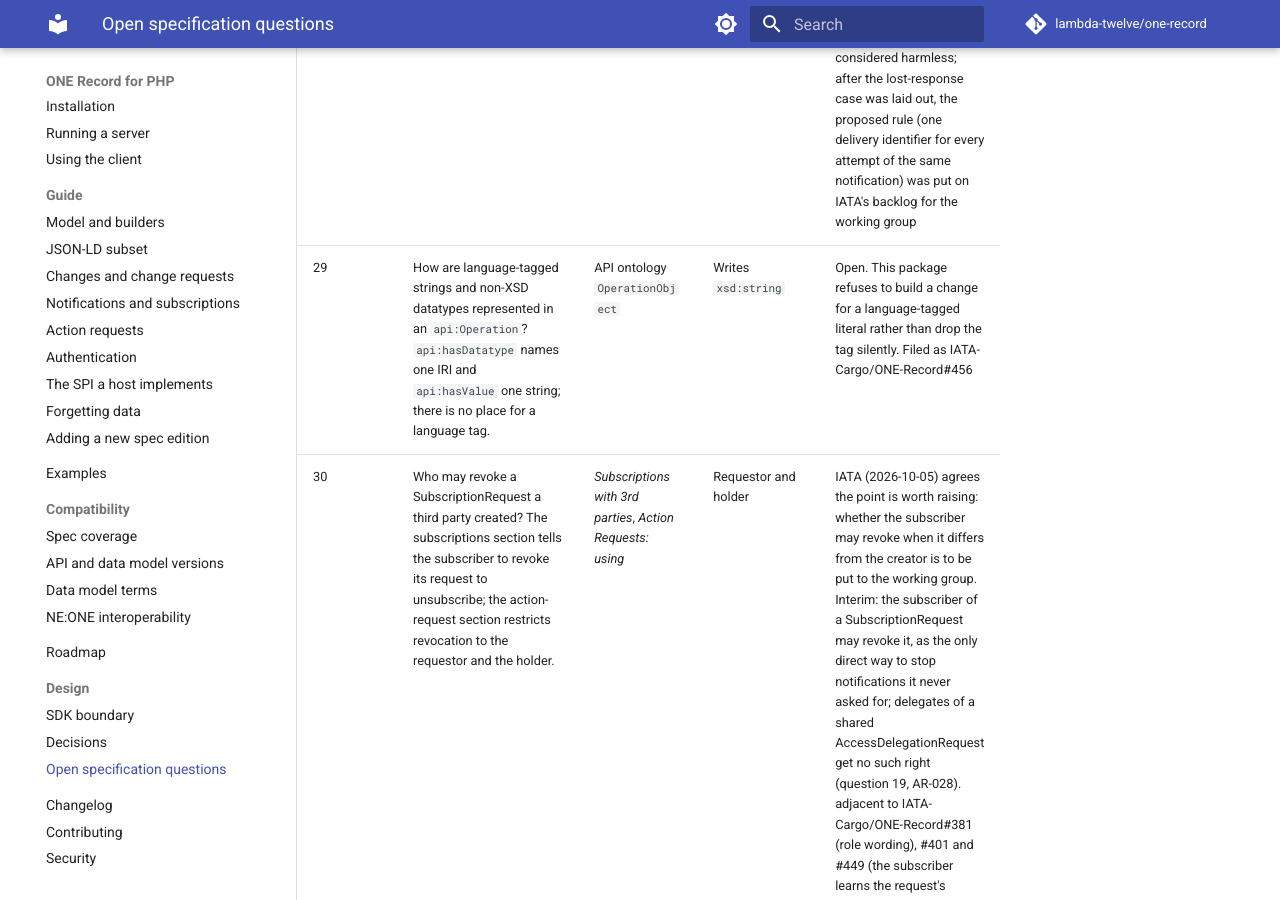
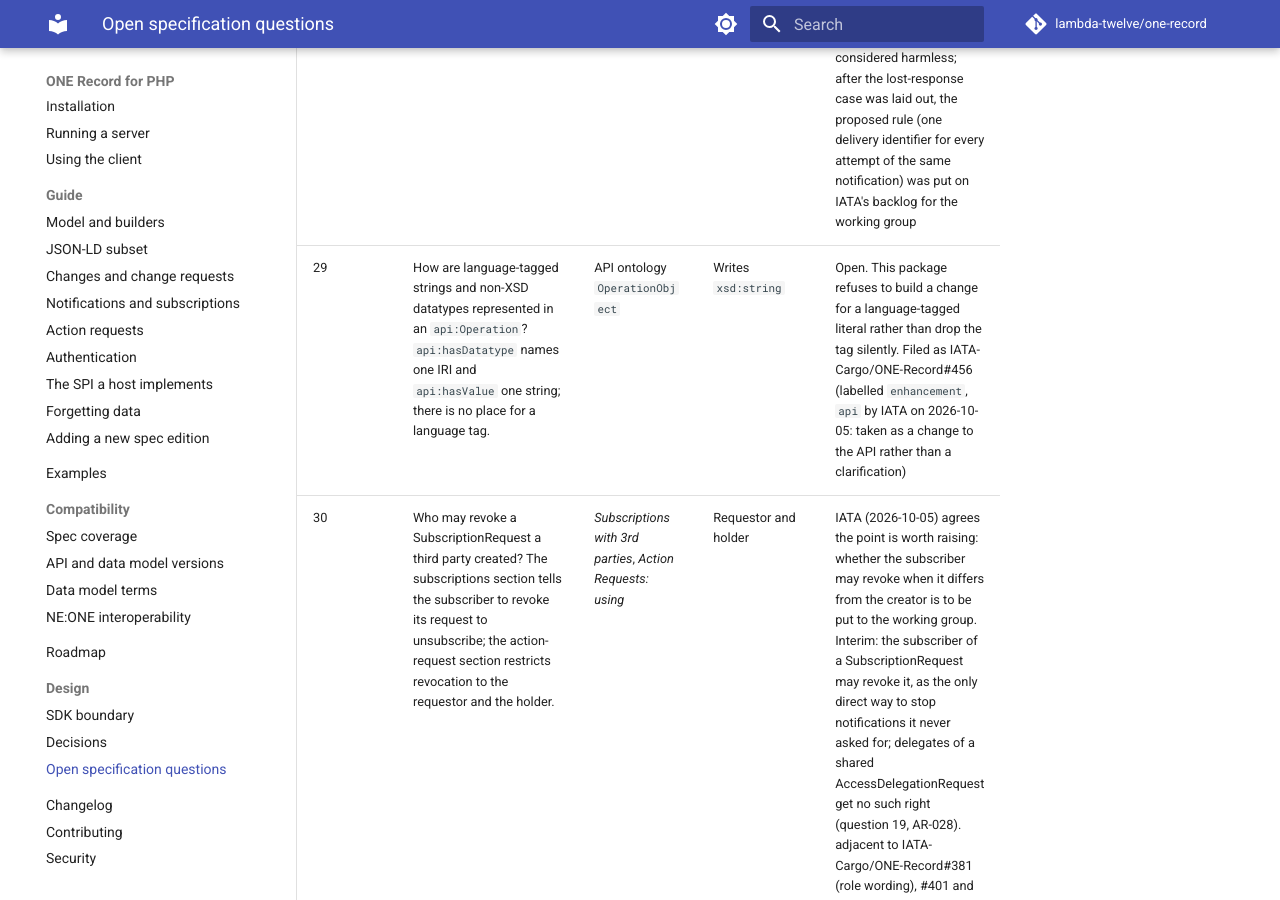
Before and after one commit to lambda-twelve/one-record, an MkDocs documentation site: the page built from docs/spec-questions.md, in a window 1280 px wide and 900 px high, scrolled down 7098 px. Built offline with MkDocs 1.6.1 and Material for MkDocs 9.7.7, drawn with Linux system fonts in a browser that asks for light colours; comment, search, counter and statistics services are not loaded.

Commit message:
Spec question 29: IATA labelled the language-tag issue an API enhancement

```diff
--- a/docs/spec-questions.md
+++ b/docs/spec-questions.md
@@ -34,7 +34,7 @@ chose. Entries are added as they are met; none is removed, only resolved.
 | 26 | Does `api:isTriggeredBy` on a notification name the event's cause (the ChangeRequest) or the subscription the recipient can revoke (the SubscriptionRequest)? The unsubscribe text wants a revocable locator; the model says ActionRequest. | *Notifications*, *Subscriptions: Unsubscribe* | ChangeRequest for updates | Open. Interim: updates name the change request, creations and events name the subscription request; a subscriber may not be able to read the change request it is pointed at (question 19). raised from the other side in IATA-Cargo/ONE-Record#401, which also wants `isTriggeredBy` to be the revocable locator. [Our comment](https://github.com/IATA-Cargo/ONE-Record/issues/401#issuecomment-5974682959) asks whether `isTriggeredBy` is the cause or the subscription |
 | 27 | Which JSON-LD representations must every ONE Record implementation accept: only the nested shape of the examples, flattened `@graph` (NE:ONE), expanded arrays, `@set`, scoped contexts? No normative profile exists. | *JSON-LD* examples; JSON-LD 1.1 | Flattened | Open. This package reads nested documents and a top-level `@graph`, writes nested, and refuses the rest with a precise error ([subset](guide/json-ld.md)). Filed as IATA-Cargo/ONE-Record#451. IATA's answer (2026-10-05): JSON-LD 1.1 at the specification level, while every implementation they have seen uses the two shapes we accept, nested compacted and flattened `@graph`; a written profile was suggested again; IATA's current reading is full JSON-LD 1.1 and the question goes to the working group. We keep the documented subset and refuse other serialisations with an explicit error until there is a ruling |
 | 28 | What identifies a notification across retries, and what must a receiver deduplicate on? The model has no notification id and the delivery text no retry rule. | *Notifications* | None | Open. Interim: an `Idempotency-Key` header carrying the sender's outbox id; receivers see it on `NotificationReceived`. Filed as IATA-Cargo/ONE-Record#452. IATA's answer (2026-10-05): the receiver stores the notification under its own id and duplicates are considered harmless; after the lost-response case was laid out, the proposed rule (one delivery identifier for every attempt of the same notification) was put on IATA's backlog for the working group |
-| 29 | How are language-tagged strings and non-XSD datatypes represented in an `api:Operation`? `api:hasDatatype` names one IRI and `api:hasValue` one string; there is no place for a language tag. | API ontology `OperationObject` | Writes `xsd:string` | Open. This package refuses to build a change for a language-tagged literal rather than drop the tag silently. Filed as IATA-Cargo/ONE-Record#456 |
+| 29 | How are language-tagged strings and non-XSD datatypes represented in an `api:Operation`? `api:hasDatatype` names one IRI and `api:hasValue` one string; there is no place for a language tag. | API ontology `OperationObject` | Writes `xsd:string` | Open. This package refuses to build a change for a language-tagged literal rather than drop the tag silently. Filed as IATA-Cargo/ONE-Record#456 (labelled `enhancement`, `api` by IATA on 2026-10-05: taken as a change to the API rather than a clarification) |
 | 30 | Who may revoke a SubscriptionRequest a third party created? The subscriptions section tells the subscriber to revoke its request to unsubscribe; the action-request section restricts revocation to the requestor and the holder. | *Subscriptions with 3rd parties*, *Action Requests: using* | Requestor and holder | IATA (2026-10-05) agrees the point is worth raising: whether the subscriber may revoke when it differs from the creator is to be put to the working group. Interim: the subscriber of a SubscriptionRequest may revoke it, as the only direct way to stop notifications it never asked for; delegates of a shared AccessDelegationRequest get no such right (question 19, AR-028). adjacent to IATA-Cargo/ONE-Record#381 (role wording), #401 and #449 (the subscriber learns the request's location only from `isTriggeredBy`). Filed as IATA-Cargo/ONE-Record#455 |
 | 31 | Does a subscription on a type (`topicType` TYPE) match objects of its subclasses, or only objects that list that class in `@type`? The spec does not say; a holder that writes only the most specific class and a subscriber asking for `cargo:Shipment` disagree silently when the object is a subclass. | *Subscriptions*; IATA-Cargo/ONE-Record#412 | Declared types only | Declared `@type` values only, IATA's current reading in #412. Holders that want hierarchy matching list the superclasses in `@type` (question 21 allows it). [Our comment](https://github.com/IATA-Cargo/ONE-Record/issues/412#issuecomment-5974712368) records the declared-types reading and the access-first fan-out |
 | 32 | A status-change notification for an AccessDelegationRequest over several objects: `api:hasLogisticsObject` is at most one. Which, if any? | API ontology `Notification`; IATA-Cargo/ONE-Record#437 | First object | None when the request concerns more than one object; the request in `isTriggeredBy` lists them all. IATA considers raising the cardinality. [Our comment](https://github.com/IATA-Cargo/ONE-Record/issues/437#issuecomment-5974720870) describes this choice and two workable shapes |
```
